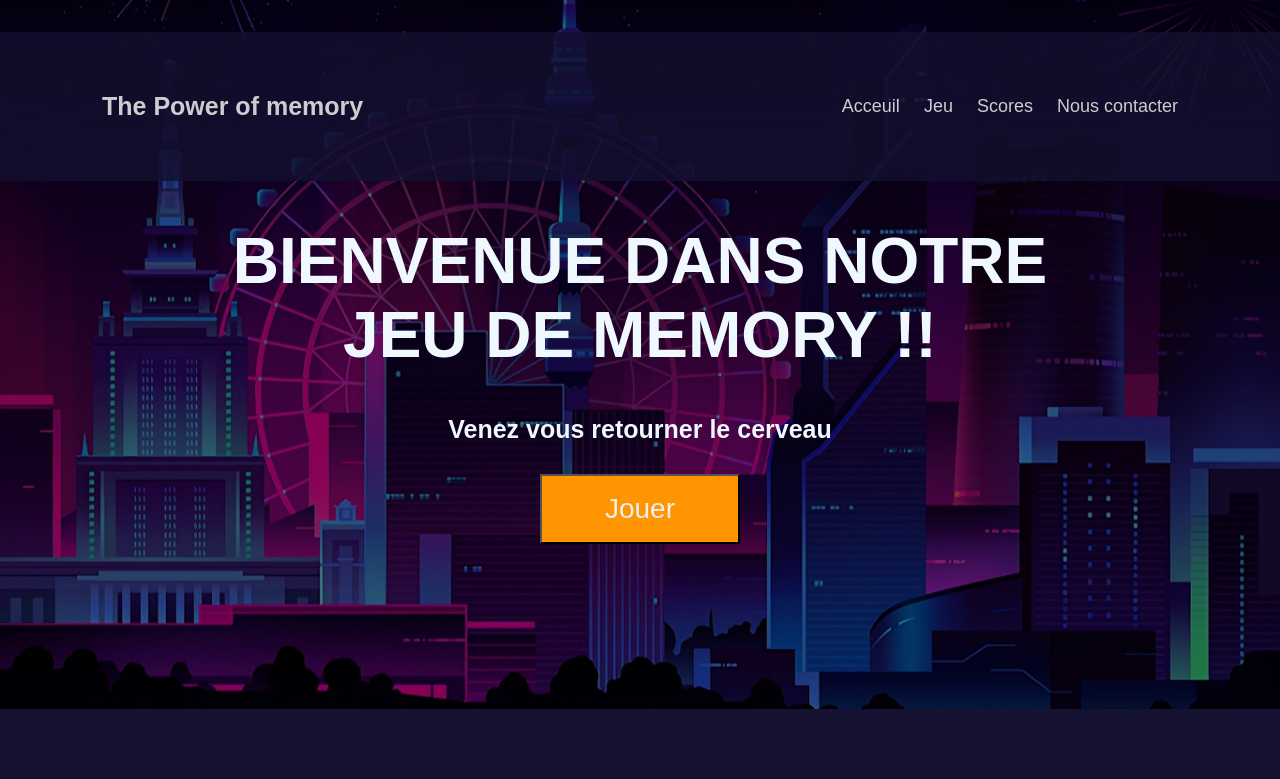
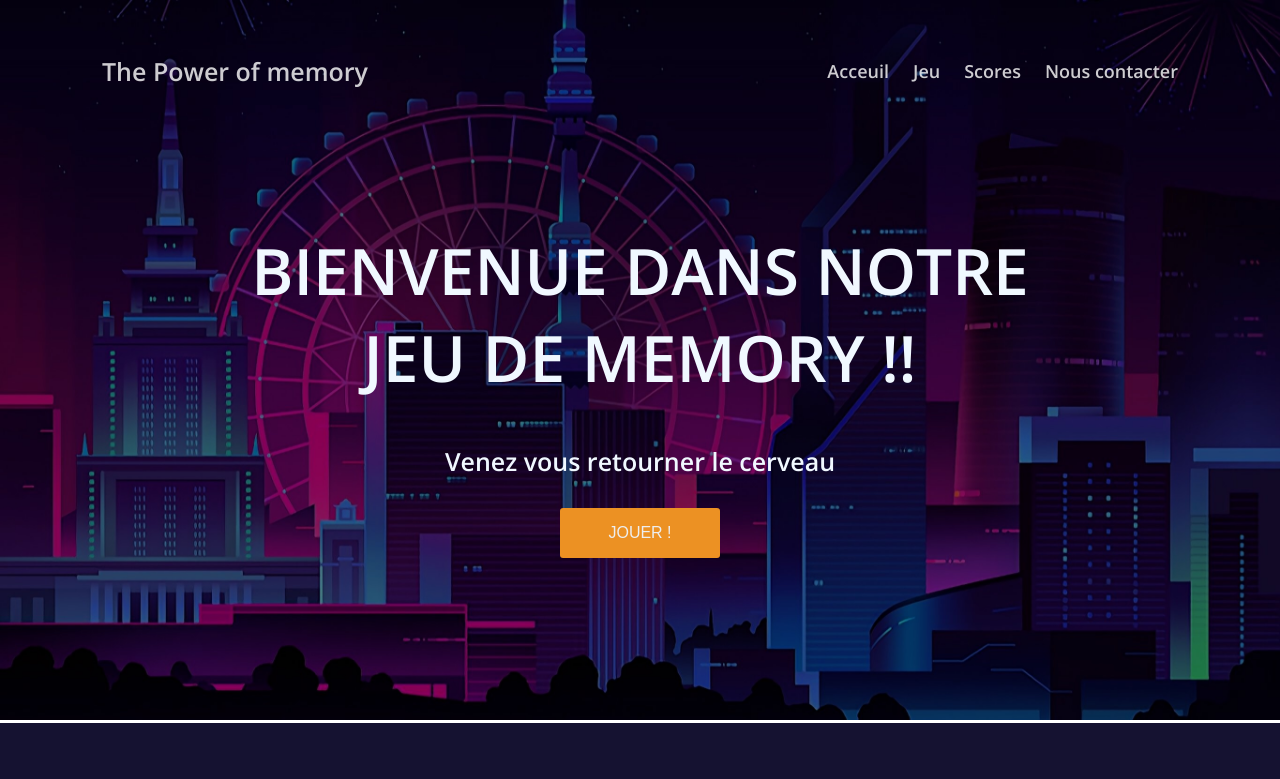
Before and after one commit to BaptisteCMY/memories, a PHP site: page / in a window 1280 px wide; the page is wider, and only the part inside the window is pictured. Shown: the top 779 px of that part. Run offline with PHP 8.4, Linux system fonts and the light colour scheme.

Commit message:
maj index et css

```diff
--- a/assets/css/headerindex.css
+++ b/assets/css/headerindex.css
@@ -13,22 +13,24 @@
 
 .bouton_jouer{
   display: inline-block;
-  background-color: #ff9500;
+  background-color: #ec9123;
   color: #eeeeee;
   text-align: center;
-  font-size: 28px;
-  width: 200px;
-  height: 70px;
+  font-size: 16px;
+  width: 160px;
+  height: 50px;
   -webkit-transition: all 0.5s;
   -moz-transition: all 0.5s;
   -o-transition: all 0.5s;
   transition: all 0.5s;
   cursor: pointer;
   margin: 5px;
+  border: none;
+  border-radius: 3px;
   }
 
 .bouton_jouer:hover {
-    background-color: rgb(0, 179, 255);
+    background-color:#ec91239f;
   }
 
 .header {
@@ -37,8 +39,9 @@
   opacity: 0.8;
   z-index: 99;
   overflow: hidden;
-  background-color: #13102F;
-  padding: 50px 90px;
+  padding-right: 90px;
+  padding-left: 90px;
+  padding-top: 15px;
   }
 
   .header a {
--- a/assets/css/mainindex.css
+++ b/assets/css/mainindex.css
@@ -1,5 +1,8 @@
+@import url('https://fonts.googleapis.com/css2?family=Open+Sans:wght@600&display=swap');
 
-
+body{
+    font-family: 'Open Sans', sans-serif; ;
+}
 main{
     background-color: #151231;
 }
--- a/index.html
+++ b/index.html
@@ -19,9 +19,13 @@
                     <a href="#about">Nous contacter</a>
                     </div>
                 </div>
+                <br>
+                <br>
+                <br>
+                <br>
                 <center><h1 style="color: aliceblue;">BIENVENUE DANS NOTRE <br> JEU DE MEMORY !!</h1></center>
                 <center><h3 style="color: aliceblue;">Venez vous retourner le cerveau</h3></center>
-                <center><a href="inscription.html"><button onclick="window.location.href = '';" class="bouton_jouer" type="button">Jouer</button></a></center>
+                <center><a href="inscription.html"><button onclick="window.location.href = '';" class="bouton_jouer" type="button">JOUER !</button></a></center>
 
             </div>
             </header>
@@ -134,6 +138,10 @@
                 <br>
                 <br>
                 <br>
+                <br>
+                <center><h2>Notre Équipe</h2></center>
+                <center><p style="color: rgb(208, 208, 208);">Ouisque commodo facilisis purus, interdum volutoat arcu viverra sed</p></center>
+                <center><img src="assets/img/mini_logo.png" style="width: 200px;"></center>
             </main>
             <footer>
 
```
Also changed, not shown: assets/img/mini_logo.png (added), 1 other file.
